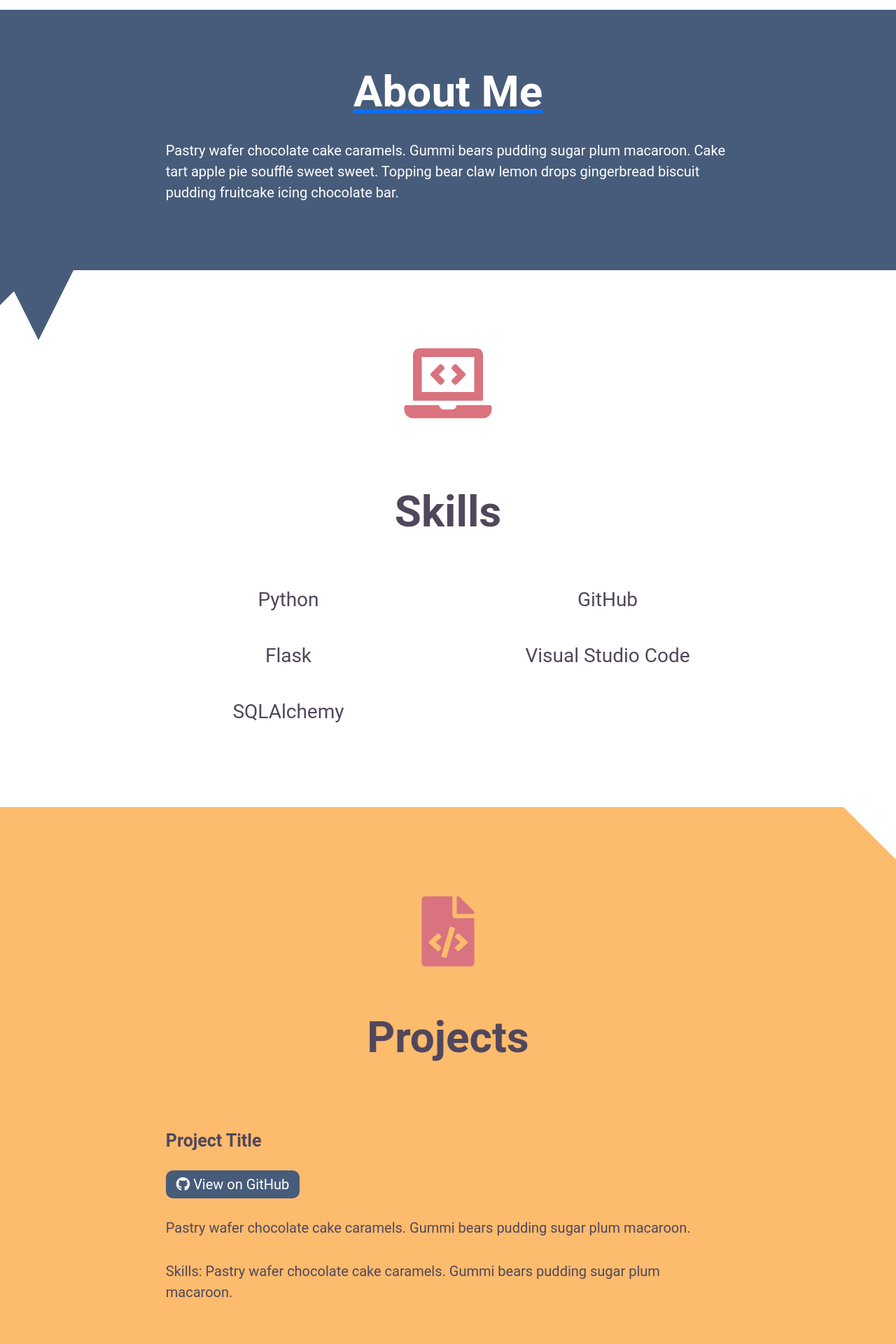
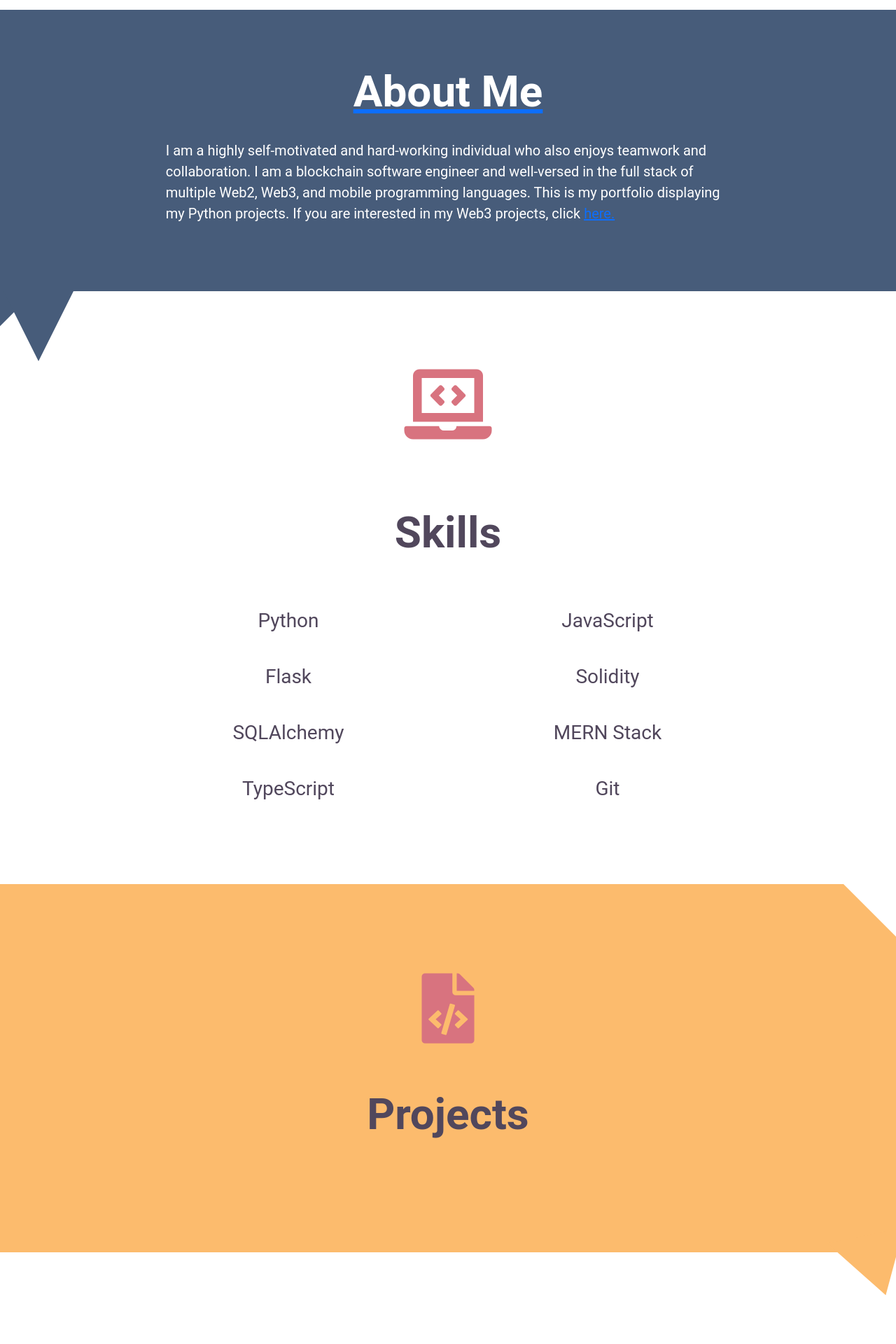
Before and after one commit to K-G-J/SQLAlchemy-portfolio, a Flask app: page / in a window 1280 px wide. Shown: the part 794-2714 px from the top of the page at 70% size. Run offline with Flask 3, Linux system fonts and the light colour scheme.

Commit message:
personalized index.html

```diff
--- a/app.py
+++ b/app.py
@@ -59,8 +59,9 @@ def project(id):
 @app.route('/project/new', methods=['GET', 'POST'])
 def add_project():
     if request.form:
+        formatted_date = clean_date(request.form['date'])
         new_project = Project(
-            request.form['title'], request.form['date'], request.form['skills'], request.form['github'], request.form['description'])
+            title=request.form['title'], date=formatted_date, skills=request.form['skills'], repo_link=request.form['github'], description=request.form['desc'])
         db.session.add(new_project)
         db.session.commit()
         return redirect(url_for('index'))
--- a/templates/about.html
+++ b/templates/about.html
@@ -26,7 +26,7 @@
     <!--I would suggest choosing a different picture here.-->
     <!--Like maybe a hobby photo-->
     <img
-      src="https://cdn.pixabay.com/photo/2020/09/04/12/32/kayak-5543935_1280.jpg"
+      src="/static/images/headshot.jpg"
       alt="Headshot of myself"
     />
   </section>
--- a/templates/detail.html
+++ b/templates/detail.html
@@ -27,13 +27,13 @@
     <section class="header">
       <h1>{{ project.title }}</h1>
       <p>Jan 2021</p>
-      <a href="{{ project.repo_link }}" class="github-btn">
+      <a href="{{ project.repo_link }}" class="github-btn" target="_blank">
         <i class="fab fa-github"></i>
         View on GitHub
       </a>
       <ul class="project-skills">
         <div>
-          {% for skill in project.skills %}
+          {% for skill in project.skills.split(',') %}
           <li>{{ skill }}</li>
           {% endfor %}
         </div>
--- a/templates/index.html
+++ b/templates/index.html
@@ -22,18 +22,16 @@
   {% endblock %} {% block content %}
     <section class="header">
       <h1>Python Developer</h1>
-      <p>A short one-liner about your love of coding.</p>
+      <p>Hi, my name is Kate and I have a passion for 1's and 0's. I love coding and feel truly lucky to be able to do what I love every day.</p>
       <img
-        src="https://cdn.pixabay.com/photo/2016/11/29/13/14/attractive-1869761_1280.jpg"
+        src="/static/images/cartoon-me.png"
         alt="Headshot of myself"
       />
     </section>
     <section id="about">
       <a href="{{ url_for('about') }}"><h2>About Me</h2></a>
       <p>
-        Pastry wafer chocolate cake caramels. Gummi bears pudding sugar plum
-        macaroon. Cake tart apple pie soufflé sweet sweet. Topping bear claw
-        lemon drops gingerbread biscuit pudding fruitcake icing chocolate bar.
+        I am a highly self-motivated and hard-working individual who also enjoys teamwork and collaboration. I am a blockchain software engineer and well-versed in the full stack of multiple Web2, Web3, and mobile programming languages. This is my portfolio displaying my Python projects.  If you are interested in my Web3 projects, click <a href="https://k-g-j.github.io/kate3.0/" target="_blank">here.</a>
       </p>
       <div id="triangle1"></div>
       <div id="triangle2"></div>
@@ -45,8 +43,11 @@
         <li>Python</li>
         <li>Flask</li>
         <li>SQLAlchemy</li>
-        <li>GitHub</li>
-        <li>Visual Studio Code</li>
+        <li>TypeScript</li>
+        <li>JavaScript</li>
+        <li>Solidity</li>
+        <li>MERN Stack</li>
+        <li>Git</li>
       </ul>
     </section>
     <section id="projects">
@@ -54,66 +55,21 @@
       <i class="fas fa-file-code"></i>
       <h2>Projects</h2>
       <div id="project-list">
-        <div id="project1" class="a-project">
-          <h3>Project Title</h3>
-          <a href="#" class="github-btn">
+        {% for project in projects %}
+        <div id="project{{projects.index(project)}}" class="a-project">
+          <h3>{{ project.title }}</h3>
+          <a href="{{ project.repo_url }}" class="github-btn" target="_blank">
             <i class="fab fa-github"></i>
             View on GitHub
           </a>
           <p>
-            Pastry wafer chocolate cake caramels. Gummi bears pudding sugar plum
-            macaroon.
+            {{ project.description }}
           </p>
           <p>
-            Skills: Pastry wafer chocolate cake caramels. Gummi bears pudding
-            sugar plum macaroon.
+            Skills: {{ project.skills }}
           </p>
         </div>
-        <div id="project2" class="a-project">
-          <h3>Project Title</h3>
-          <a href="#" class="github-btn">
-            <i class="fab fa-github"></i>
-            View on GitHub
-          </a>
-          <p>
-            Pastry wafer chocolate cake caramels. Gummi bears pudding sugar plum
-            macaroon.
-          </p>
-          <p>
-            Skills: Pastry wafer chocolate cake caramels. Gummi bears pudding
-            sugar plum macaroon.
-          </p>
-        </div>
-        <div id="project3" class="a-project">
-          <h3>Project Title</h3>
-          <a href="#" class="github-btn">
-            <i class="fab fa-github"></i>
-            View on GitHub
-          </a>
-          <p>
-            Pastry wafer chocolate cake caramels. Gummi bears pudding sugar plum
-            macaroon.
-          </p>
-          <p>
-            Skills: Pastry wafer chocolate cake caramels. Gummi bears pudding
-            sugar plum macaroon.
-          </p>
-        </div>
-        <div id="project4" class="a-project">
-          <h3>Project Title</h3>
-          <a href="#" class="github-btn">
-            <i class="fab fa-github"></i>
-            View on GitHub
-          </a>
-          <p>
-            Pastry wafer chocolate cake caramels. Gummi bears pudding sugar plum
-            macaroon.
-          </p>
-          <p>
-            Skills: Pastry wafer chocolate cake caramels. Gummi bears pudding
-            sugar plum macaroon.
-          </p>
-        </div>
+        {% endfor %}
       </div>
       <div id="triangle4"></div>
     </section>
@@ -121,13 +77,13 @@
       <i class="fas fa-paper-plane"></i>
       <h2>Contact Me</h2>
       <p>
-        Pastry wafer chocolate cake caramels. Gummi bears pudding sugar plum
-        macaroon. Cake tart apple pie soufflé sweet sweet. Topping bear claw
-        lemon drops gingerbread biscuit pudding fruitcake icing chocolate bar.
+        Feel free to get in touch! 👋
       </p>
       <p>
+        <a href="mailto:johnson.kat.g@gmail.com">
         <i class="fas fa-envelope"></i>
-        my_email@email.com
+        johnson.kat.g@gmail.com
+        </a>
       </p>
     </section>
     {% endblock %}
--- a/utils/clean_date.py
+++ b/utils/clean_date.py
@@ -3,9 +3,7 @@ import datetime
 
 def clean_date(date_str):
     try:
-        split_date = date_str.split('/')
-        return_date = datetime.date(
-            int(split_date[2]), int(split_date[0]), int(split_date[1]))
+        return_date = datetime.datetime.strptime(date_str,  '%Y-%m')
         if datetime.datetime.combine(return_date, datetime.time.min) > datetime.datetime.now():
             return
     except (ValueError, IndexError):
```
Also changed, not shown: instance/portfolio.db (added), static/images/cartoon-me.png (added), static/images/headshot.jpg (added).
